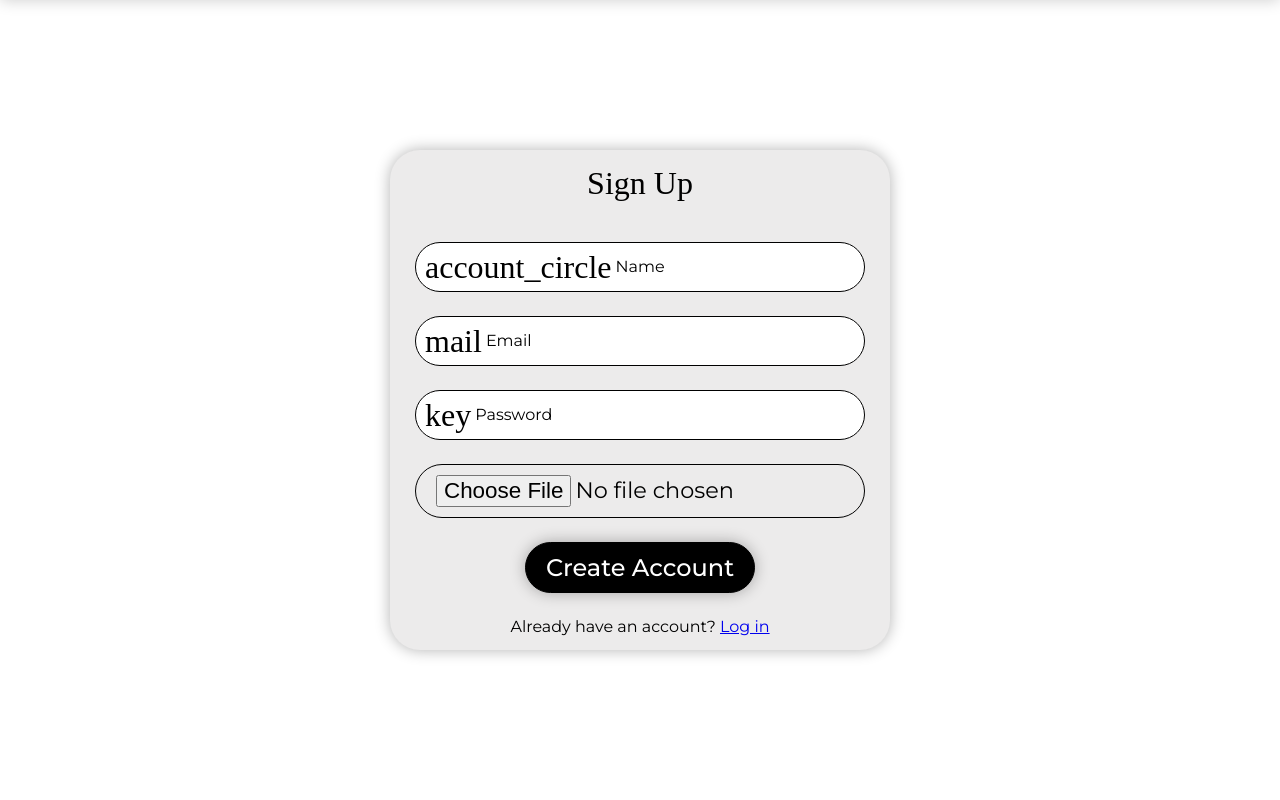
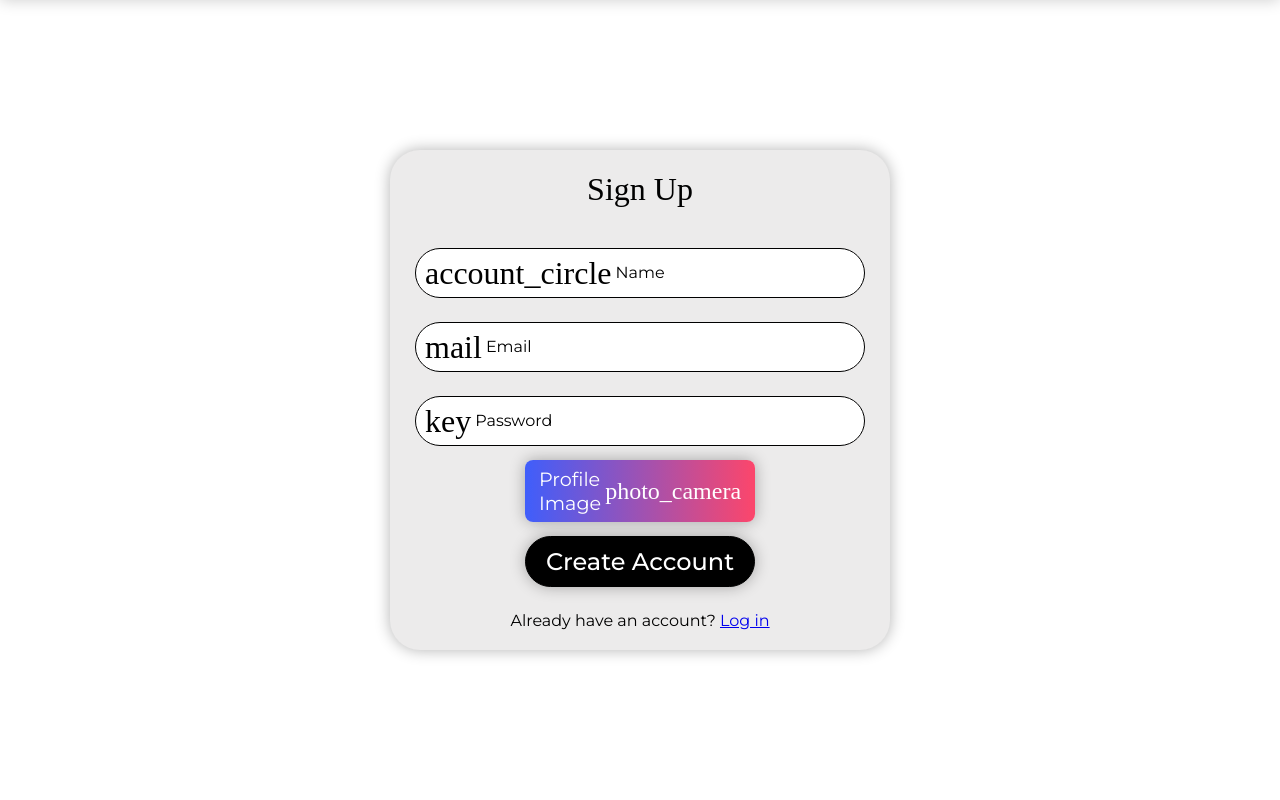
Before and after one commit to ehabtarek671/blog, a Django app: page /signup/ in a window 1280 px wide. Shown: the part 94-894 px from the top of the page. Run offline with Django 5.2, Linux system fonts and the light colour scheme; some web fonts are replaced.

Commit message:
Profile Image Modification

```diff
--- a/blog/home/static/CSS/signup.css
+++ b/blog/home/static/CSS/signup.css
@@ -70,9 +70,11 @@ header ul li a:hover {
 }
 
 .wrapper {
-    display: flex;
+    display: grid;
+    grid-template-columns: repeat(auto-fit, 500px);
     justify-content: center;
     align-items: center;
+    gap: 1.5rem;
     height: 100vh;
     width: 100%;
 }
@@ -166,6 +168,59 @@ form button:hover {
     color: #000;
 }
 
+label:has(input[type="file"]) {
+    position: relative;
+    display: flex;
+    justify-content: center;
+    align-items: center;
+    font-family: 'Montserrat';
+    font-size: 1.2rem;
+}
+
+label:has(input[type="file"])::before {
+    content: 'For best profile image view. Upload an image with an aspect ratio of 1 : 1';
+    position: absolute;
+    top: -60px;
+    left: 50%;
+    transform: translateX(-50%);
+    background-color: #000;
+    color: #fff;
+    padding: 10px;
+    border-radius: 10px;
+    width: 200%;
+    pointer-events: none;
+    opacity: 0;
+    transition: 300ms ease-in-out;
+    text-align: center;
+}
+
+label:has(input[type="file"]):hover::before {
+    top: -80px;
+    opacity: 1;
+}
+
+label:has(input[type="file"]) div {
+    display: flex;
+    justify-content: center;
+    align-items: center;
+    column-gap: 0.25rem;
+    position: absolute;
+    cursor: pointer;
+    z-index: 100;
+    padding: 7px 14px;
+    background: linear-gradient(90deg, rgba(63,94,251,1) 0%, rgba(252,70,107,1) 100%);
+    color: #fff;
+    border-radius: 8px;
+    box-shadow: 0 0 15px rgba(0, 0, 0, 0.3);
+    cursor: pointer;
+}
+
+label:has(input[type="file"]) input {
+    opacity: 0;
+    height: 42px;
+    width: 207px;
+}
+
 form span {
     font-family: 'Montserrat';
 
@@ -173,3 +228,8 @@ form span {
         text-decoration: underline;
     }
 }
+
+canvas {
+    display: none;
+    border-radius: 30px;
+}
--- a/blog/home/static/JS/signup.js
+++ b/blog/home/static/JS/signup.js
@@ -0,0 +1,18 @@
+const userImage = document.getElementById('user-image');
+const canvas = document.getElementById('canvas');
+const context = canvas.getContext('2d');
+
+userImage.addEventListener('change', () => {
+    const image = userImage.files[0];
+    const newImage = new Image(500, 500);
+    newImage.addEventListener('load', () => {
+        canvas.width = newImage.width;
+        canvas.height = newImage.height;
+
+        context.drawImage(newImage, 0, 0);
+
+        URL.revokeObjectURL(newImage.src);
+    });
+    newImage.src = URL.createObjectURL(image);
+    canvas.style.display = 'block';
+});
--- a/blog/home/templates/signup.html
+++ b/blog/home/templates/signup.html
@@ -54,13 +54,21 @@
                 </div>
 
                 <div class="input-field" id="profile-image">
-                    <input type="file" name="user_image" id="user-image" required>
+                    <label>
+                        <div>
+                            <span>Profile Image</span>
+                            <span class="material-symbols-outlined">photo_camera</span>
+                        </div>
+                        <input type="file" name="user_image" id="user-image" required>
+                    </label>
                 </div>
 
                 <button type="submit">Create Account</button>
                 <span>Already have an account? <a href="/login">Log in</a></span>
             </form>
+            <canvas id="canvas" width="100" height="100"></canvas>
         </div>
         <script src="{% static 'JS/signup.js' %}"></script>
+        <script src="https://unpkg.com/cropperjs@next"></script>
     </body>
 </html>
```
Also changed, not shown: blog/db.sqlite3, blog/media/mostafa.ahmed.m.2009@gmail.com/LXG.png (added).
